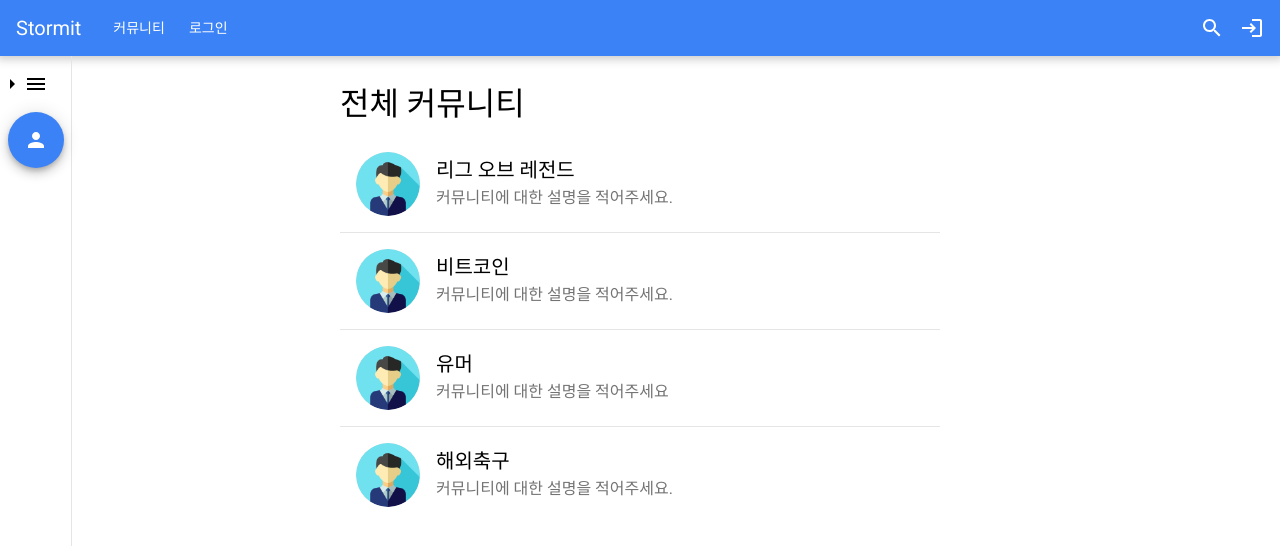
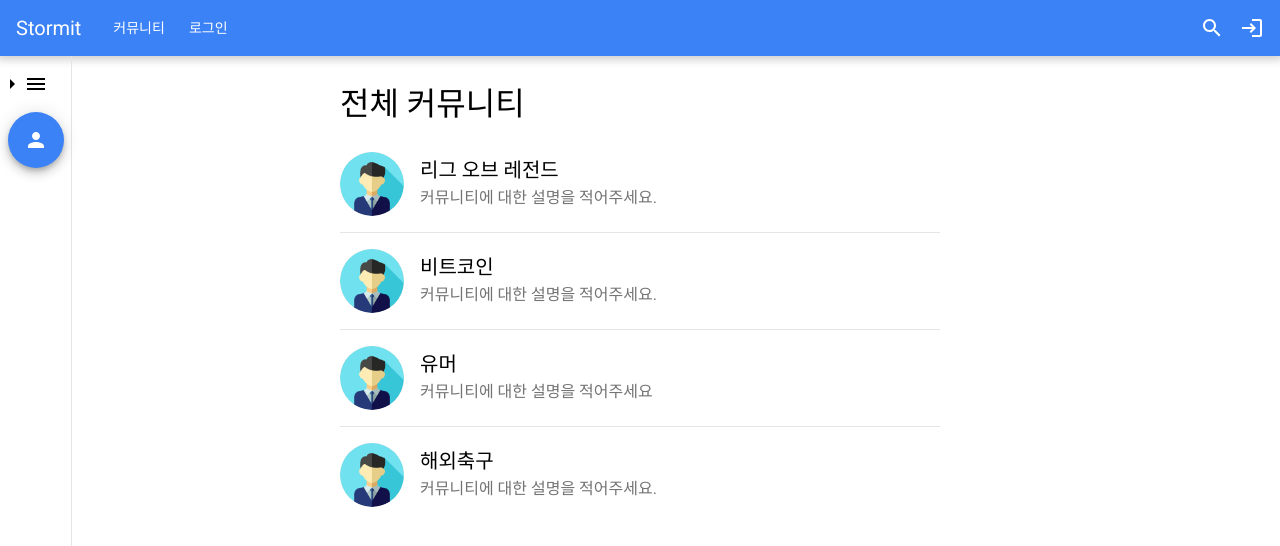
Before and after one commit to codestates/beb-04-stormit, a React (Create React App) app in the folder client/: page /communities in a window 1280 px wide. Shown: the top 546 px of the page. Built offline with nearby package versions, Linux system fonts and the light colour scheme.

Commit message:
fix: minor

```diff
--- a/client/src/components/CommunityCard.tsx
+++ b/client/src/components/CommunityCard.tsx
@@ -5,7 +5,7 @@ import palette from "../styles/palette";
 const Base = styled.div`
   display: flex;
 
-  padding: 1rem;
+  padding: 1rem 0;
   cursor: pointer;
 
   .community-card-image-wrapper {
--- a/client/src/components/MenuModal.tsx
+++ b/client/src/components/MenuModal.tsx
@@ -22,6 +22,7 @@ const Base = styled.div`
     gap: 0.5rem;
 
     padding: 1rem;
+    cursor: pointer;
 
     .menu-modal-title {
       font-size: 1.25rem; // 20px
@@ -57,7 +58,10 @@ const MenuModal: React.FC = () => {
 
   return (
     <Base>
-      <div className="menu-modal-title-wrapper">
+      <div
+        className="menu-modal-title-wrapper"
+        onClick={() => moveTo("/communities")}
+      >
         <p className="menu-modal-title">커뮤니티</p>
         <p className="menu-modal-subtitle">다양한 커뮤니티를 찾아보세요</p>
       </div>
--- a/client/src/pages/Post.tsx
+++ b/client/src/pages/Post.tsx
@@ -116,10 +116,6 @@ const Post: React.FC = () => {
         <Chip>Tag</Chip>
         <Chip>Community</Chip>
         <Chip>Long Community Name</Chip>
-        <Chip>Random</Chip>
-        <Chip>Select</Chip>
-        <Chip>One</Chip>
-        <Chip>Community</Chip>
       </div>
       <div className="post-button-wrapper">
         <Button variant="outlined" onClick={onClickCancelButton}>
```
